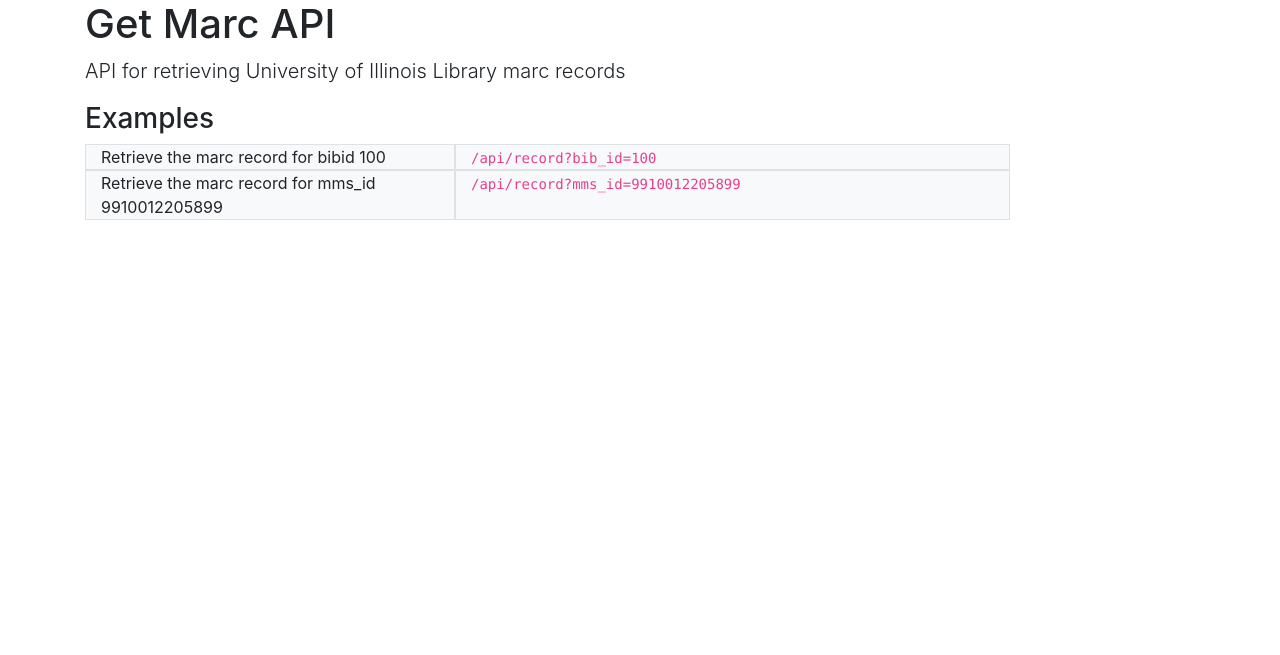
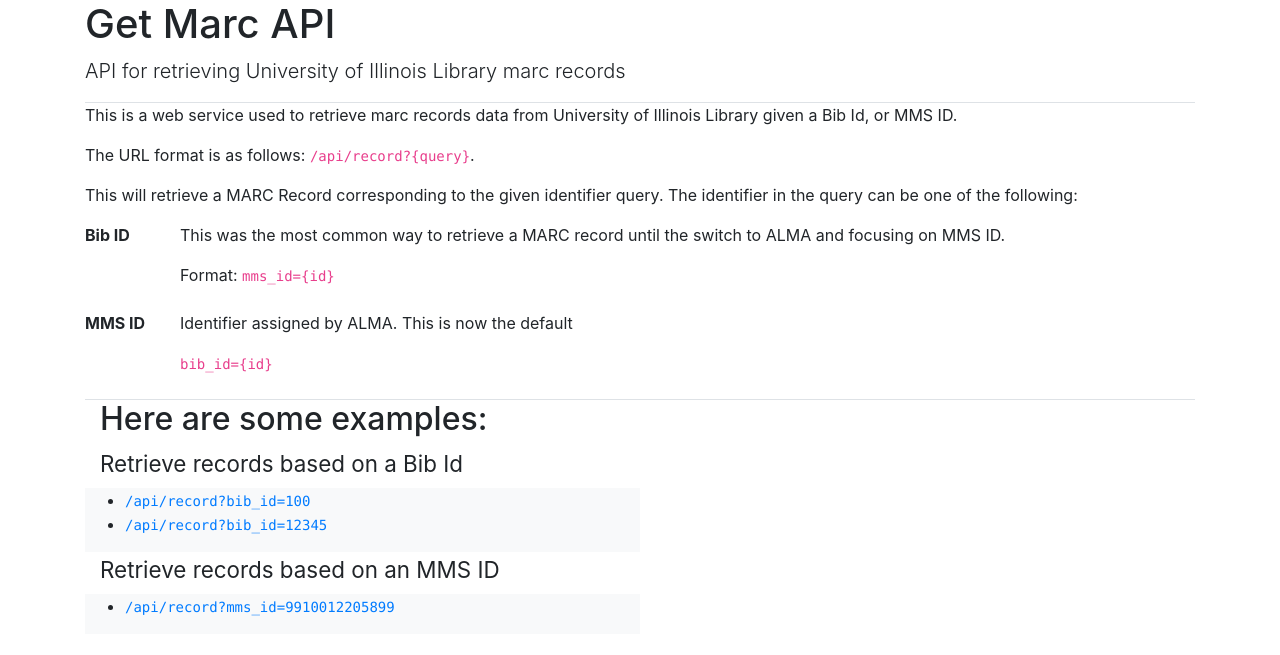
Before and after one commit to UIUCLibrary/getmarcapi, a Flask app: page / in a window 1280 px wide. Shown: the top 655 px of the page. Run offline with Flask 2, Linux system fonts and the light colour scheme.

Commit message:
update documentation based on original getmarc docs

```diff
--- /dev/null
+++ b/getmarcapi/templates/info.html
@@ -0,0 +1,71 @@
+<div class="container">
+    <div class="row border-top border-bottom">
+        <p>
+            This is a web service used to retrieve marc records data from
+            University of Illinois Library given a Bib Id, or MMS ID.
+        </p>
+        <p>
+            The URL format is as
+            follows:
+            <code>/api/record?{query}</code>.
+        </p>
+        <p>
+            This will retrieve a MARC Record corresponding to the given
+            identifier query.
+            The identifier in the query can be one of the following:
+        </p>
+        <dl class="row">
+            <dt class="col-sm-1">Bib ID</dt>
+            <dd class="col-sm-11">
+                <p>
+                    This was the most common way to retrieve a MARC record
+                    until the switch to ALMA and focusing on MMS ID.
+                </p>
+                <p>
+                    Format: <code>mms_id={id}</code>
+                </p>
+            </dd>
+
+            <dt class="col-sm-1">MMS ID</dt>
+            <dd class="col-sm-11">
+                <p>
+                    Identifier assigned by ALMA. This is now the default
+                </p>
+                <code>bib_id={id}</code>
+            </dd>
+        </dl>
+    </div>
+
+    <div class="row">
+        <div class="col col-sm-6">
+            <h2>Here are some examples:</h2>
+            <div class="row">
+                <div class="col-sm">
+                    <h3><small>Retrieve records based on a Bib Id</small></h3>
+                    <div class="row bg-light">
+                        <ul>
+                            <li>
+                                <a href="{{ url_for('record_api', bib_id=100) }}"><code>{{ url_for("record_api", bib_id=100) }}</code></a>
+                            </li>
+                            <li>
+                                <a href="{{ url_for('record_api', bib_id=12345) }}"><code>{{ url_for("record_api", bib_id=12345) }}</code></a>
+                            </li>
+                        </ul>
+                    </div>
+                </div>
+            </div>
+            <div class="row">
+                <div class="col-sm">
+                    <h3><small>Retrieve records based on an MMS ID</small></h3>
+                    <div class="row bg-light">
+                        <ul>
+                            <li>
+                                <a href="{{ url_for('record_api', mms_id=9910012205899) }}"><code>{{ url_for('record_api', mms_id=9910012205899) }}</code></a>
+                            </li>
+                        </ul>
+                    </div>
+                </div>
+            </div>
+        </div>
+    </div>
+</div>
--- a/getmarcapi/templates/layout.html
+++ b/getmarcapi/templates/layout.html
@@ -12,27 +12,9 @@
     <section class="container">
         <h1 class="cover-heading">Get Marc API</h1>
         <p class="lead">API for retrieving University of Illinois Library marc records</p>
-        <h3>Examples</h3>
-        <div class="container">
-            <div class="row row-cols-3">
-                <div class="col border bg-light">
-                    Retrieve the marc record for bibid 100
-                </div>
-                <div class="col-6 border bg-light">
-                    <code>{{ url_for("record_api", bib_id=100)}}</code>
-                </div>
-                <div class="col border bg-light">
-                    Retrieve the marc record for mms_id 9910012205899
-                </div>
-                <div class="col-6 border bg-light">
-                    <code>{{ url_for("record_api", mms_id=9910012205899)}}</code>
-                </div>
-            </div>
-
-        </div>
-{#        <ul>#}
-{#            <li>/li>#}
-{#        </ul>#}
+        <p>
+            {% include 'info.html' %}
+        </p>
     </section>
 </main>
 <header>
```
